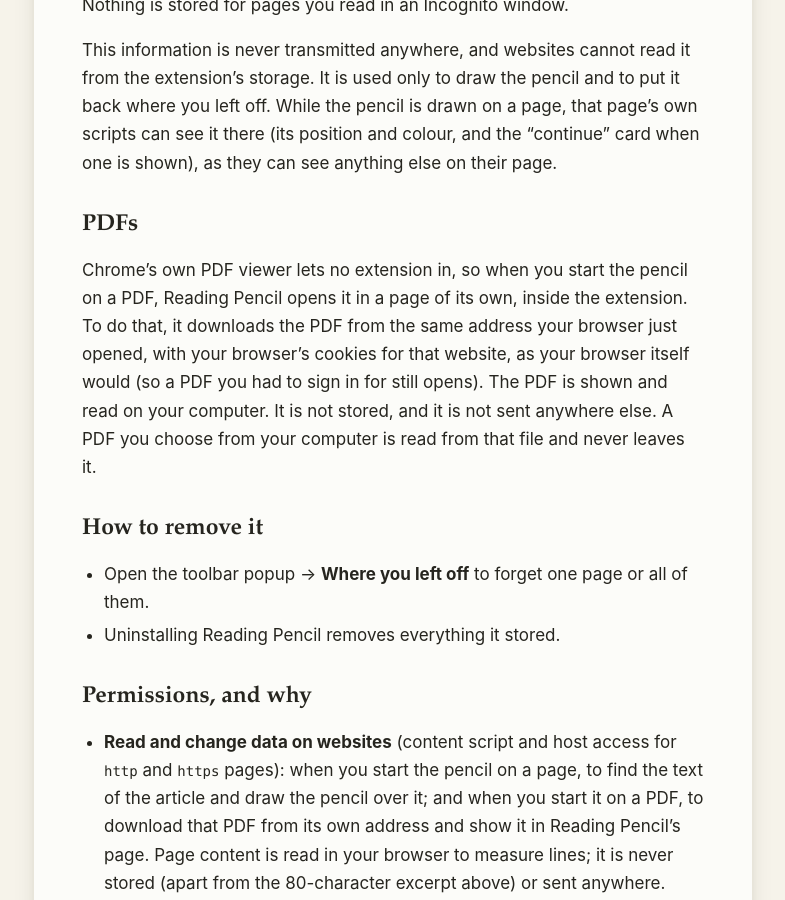
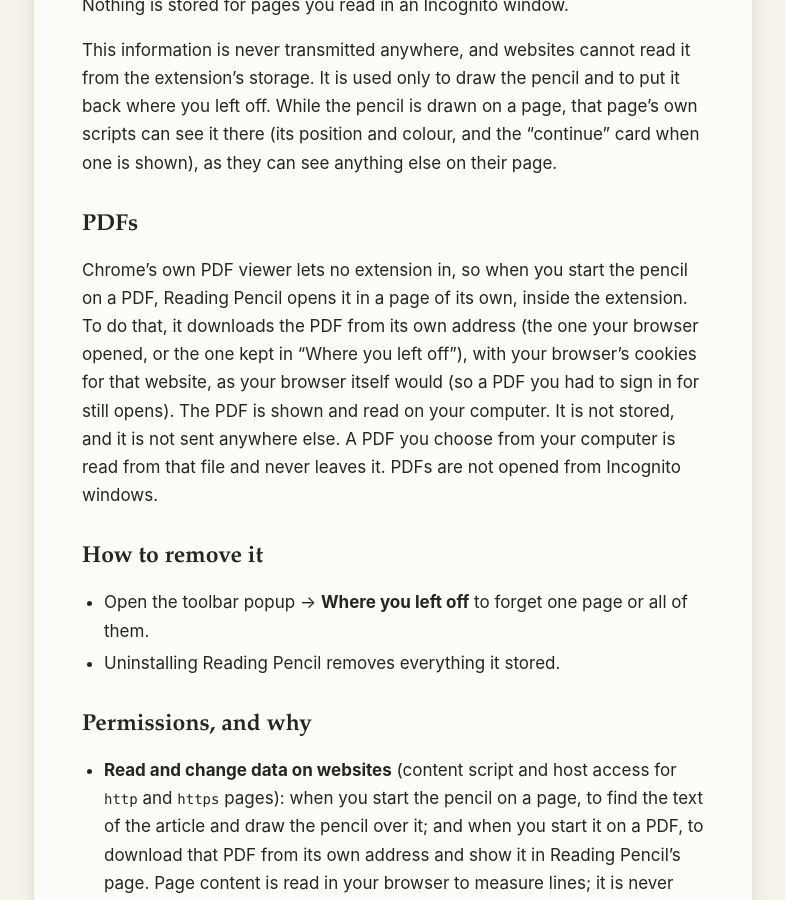
Before and after one commit to threatner/threatner.github.io, a Jekyll site: the page built from reading-pencil/privacy.md, in a window 1280 px wide and 900 px high, scrolled down 1199 px. Shown: the whole window, without its empty margins (247-1032 px from the left). Built offline with Jekyll 4.4.1, drawn with Linux system fonts in a browser that asks for light colours; some of the changed text lies outside the part shown.

Commit message:
Reading Pencil PDFs: plainer help line, exact privacy wording
The help line says how, in two steps, including the toolbar's "Read a
PDF from your computer". The privacy policy, copied from PRIVACY.md:
"nothing you read leaves your computer"; the PDF is downloaded from its
own address (also when reopened from Where you left off); not in
Incognito.

Co-Authored-By: Claude Opus 5.5 <noreply@anthropic.com>

```diff
--- a/reading-pencil/privacy.md
+++ b/reading-pencil/privacy.md
@@ -11,16 +11,16 @@ _Last updated: 10 October 2026_
 
 Reading Pencil is a browser extension that draws a small pencil under the line
 you are reading. This policy says exactly what it does with your data. The
-short version: **nothing leaves your computer.**
+short version: **nothing you read leaves your computer.**
 
 ## What Reading Pencil collects
 
 Nothing is collected, sent or shared. Reading Pencil has no analytics, no
 crash reporting, no advertising, no accounts and no servers. It makes one
-kind of network request only: when you start the pencil on a PDF, it fetches
-that PDF again from the address it is already at, to show it in a page of its
-own (see "PDFs" below). That request goes only to the website the PDF comes
-from.
+kind of network request only: when you start the pencil on a PDF, or open one
+from "Where you left off", it downloads that PDF from its own address, to show
+it in a page of its own (see "PDFs" below). That request goes only to the
+website the PDF comes from.
 
 ## What it stores on your device
 
@@ -55,11 +55,13 @@ card when one is shown), as they can see anything else on their page.
 
 Chrome's own PDF viewer lets no extension in, so when you start the pencil on
 a PDF, Reading Pencil opens it in a page of its own, inside the extension. To
-do that, it downloads the PDF from the same address your browser just opened,
-with your browser's cookies for that website, as your browser itself would
-(so a PDF you had to sign in for still opens). The PDF is shown and read on
-your computer. It is not stored, and it is not sent anywhere else. A PDF you
-choose from your computer is read from that file and never leaves it.
+do that, it downloads the PDF from its own address (the one your browser
+opened, or the one kept in "Where you left off"), with your browser's cookies
+for that website, as your browser itself would (so a PDF you had to sign in
+for still opens). The PDF is shown and read on your computer. It is not
+stored, and it is not sent anywhere else. A PDF you choose from your computer
+is read from that file and never leaves it. PDFs are not opened from Incognito
+windows.
 
 ## How to remove it
 
```
Also changed, not shown: reading-pencil/index.md (+1 -1 lines).
